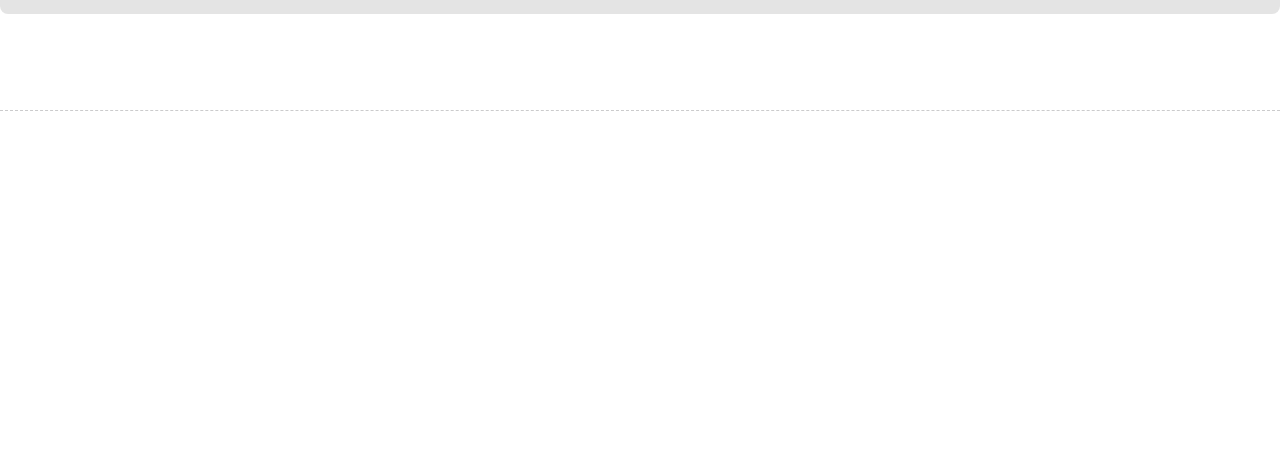
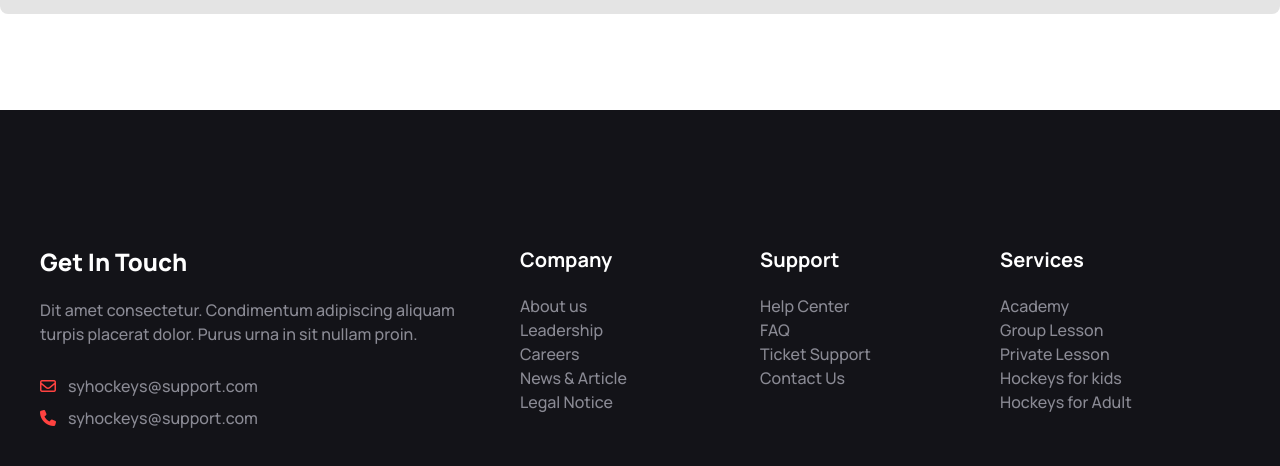
Before and after one commit to MukterHossain/B9A3-SYHockey-club, a plain HTML site: page index.html in a window 1280 px wide. Shown: the part 6182-6648 px from the top of the page. Before the commit the page ends 6293 px from the top, so only its background shows below. Drawn offline with nearby package versions, Linux system fonts and the light colour scheme.

Commit message:
added footer section

```diff
--- a/index.html
+++ b/index.html
@@ -612,20 +612,52 @@
           </ul>
         </div>
       </div>
+    </div>
 
-
-    </div>
+    </main>
 
 
 
- <!-- horizontal line -->
-    <hr class="border-dashed border-1 border-[#13131838]">
 
+   <!-- Footer section -->
 
-    </main>
-    <footer>
+   <footer class="bg-[#131318] py-24">
+    <div class="container mx-auto">
+      <div class="grid grid-cols-1 md:grid-cols-5 lg:grids-cols-5 justify-center gap-y-10 p-10">
+        <div class="col-span-2 text-center md:text-left lg:text-left">
+          <h1 class="text-2xl text-[#fff] font-extrabold ">Get In Touch</h1>
+          <p class="text-base font-medium text-[#dbdbe799] py-5 pr-10">Dit amet consectetur. Condimentum  adipiscing aliquam turpis placerat dolor. Purus urna in sit nullam proin. </p>
+          <h3 class="text-base font-medium text-[#dbdbe799] py-2"><i class="fa-regular fa-envelope text-[#FF4240] mr-3"></i><span>syhockeys@support.com</span></h3>
+          <h3 class="text-base font-medium text-[#dbdbe799] "><i class="fa-solid fa-phone text-[#FF4240] mr-3"></i><span>syhockeys@support.com</span></h3>
 
-    </footer>
+        </div>
+        <div>
+            <h4 class="text-xl text-[#fff] font-bold pb-5">Company</h4>
+            <p class="text-base font-medium text-[#dbdbe799] ">About us</p>
+            <p class="text-base font-medium text-[#dbdbe799]">Leadership</p>
+            <p class="text-base font-medium text-[#dbdbe799]">Careers</p>
+            <p class="text-base font-medium text-[#dbdbe799]">News & Article</p>
+            <p class="text-base font-medium text-[#dbdbe799]">Legal Notice</p>
+
+        </div>
+        <div>
+            <h4 class="text-xl text-[#fff] font-bold pb-5">Support</h4>
+            <p class="text-base font-medium text-[#dbdbe799]">Help Center</p>
+            <p class="text-base font-medium text-[#dbdbe799]">FAQ</p>
+            <p class="text-base font-medium text-[#dbdbe799]">Ticket Support</p>
+            <p class="text-base font-medium text-[#dbdbe799]">Contact Us</p>
+         </div>
+        <div class="text-center md:text-left lg:text-left">
+            <h4 class="text-xl text-[#fff] font-bold pb-5">Services</h4>
+            <p class="text-base font-medium text-[#dbdbe799]">Academy</p>
+            <p class="text-base font-medium text-[#dbdbe799]">Group Lesson</p>
+            <p class="text-base font-medium text-[#dbdbe799]">Private Lesson</p>
+            <p class="text-base font-medium text-[#dbdbe799]">Hockeys for kids</p>
+            <p class="text-base font-medium text-[#dbdbe799]">Hockeys for Adult</p>
+         </div>
+      </div>
+    </div>
+  </footer>
 
 
 
```
